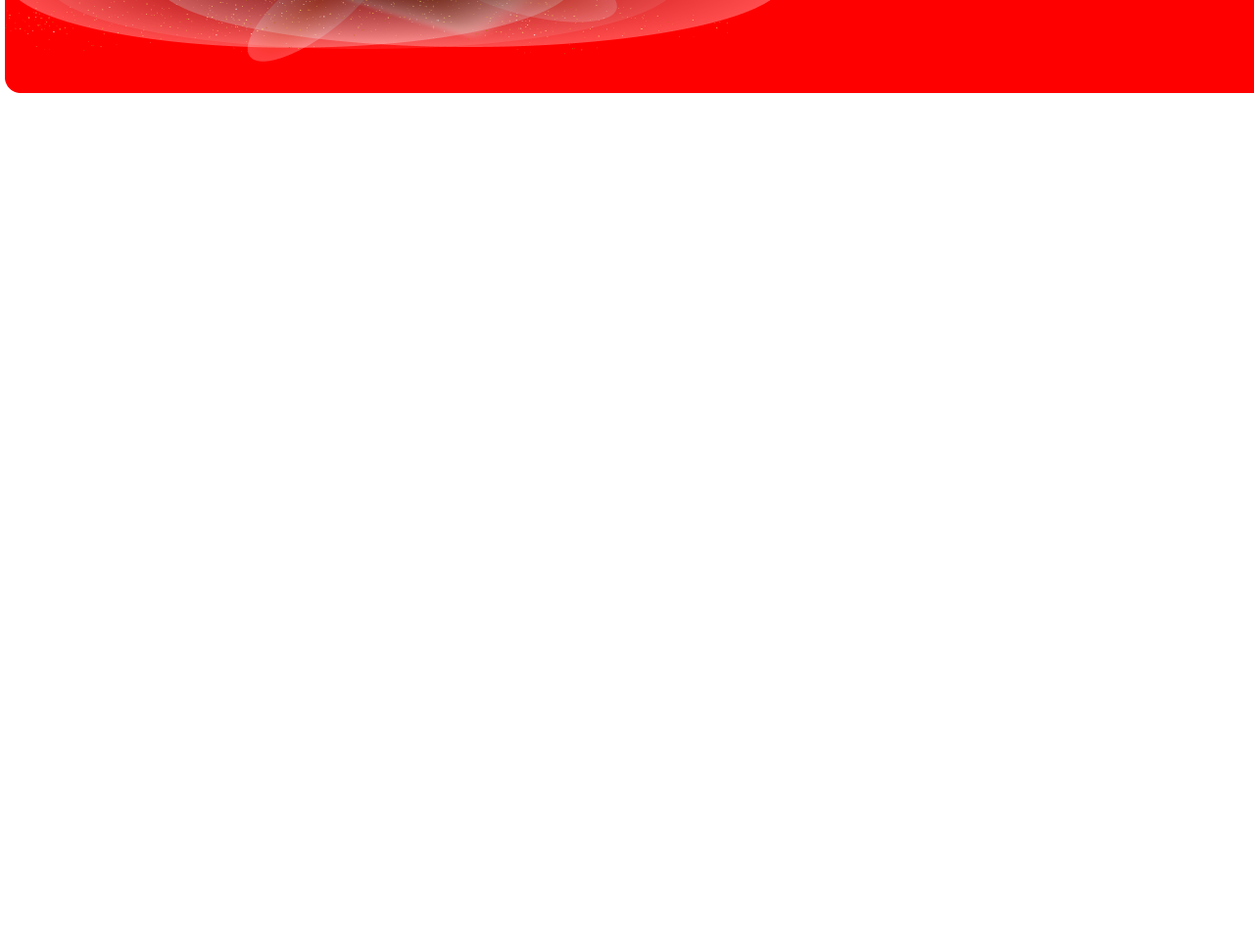
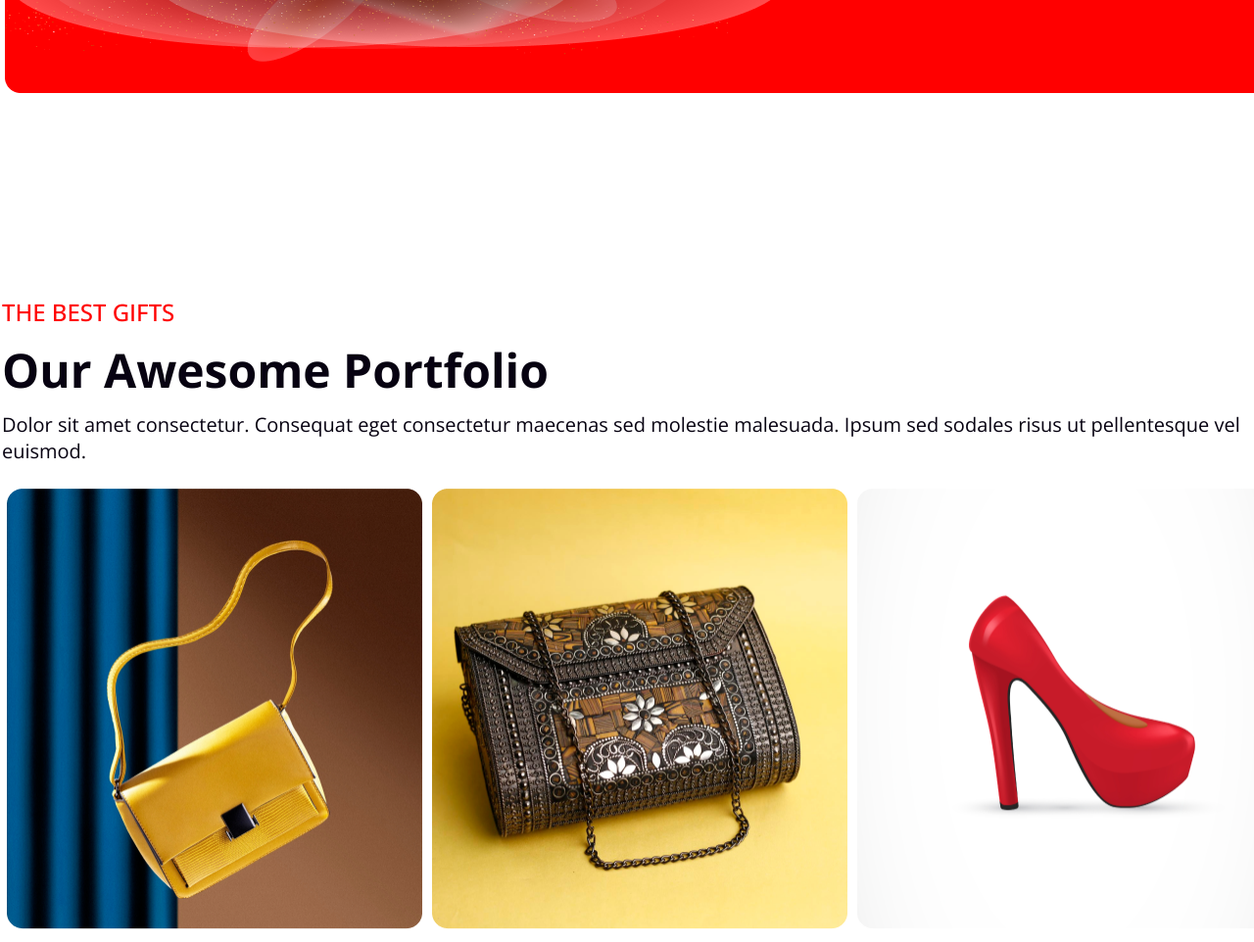
Before and after one commit to nafisfaiyaz-012/module5_task_newyearoffer, a plain HTML site: page index.html in a window 1280 px wide. Shown: the part 5079-6041 px from the top of the page at 98% size. Before the commit the page ends 5179 px from the top, so only its background shows below. Drawn offline with nearby package versions, Linux system fonts and the light colour scheme.

Commit message:
porfolio section added

```diff
--- a/index.html
+++ b/index.html
@@ -79,11 +79,11 @@
             <div class="comingsoon-section-column2">
                 <div class="column-2-div1">
                     <p>
-                    2024
-                </p>
-                <p>
-                    Dolor sit amet consectetur.<br>Consequat eget consectetur<br>maecenas sed.
-                </p>
+                        2024
+                    </p>
+                    <p>
+                        Dolor sit amet consectetur.<br>Consequat eget consectetur<br>maecenas sed.
+                    </p>
                 </div>
                 <div class="column-2-div2">
                     <img src="images/Group 96.png" alt="">
@@ -95,13 +95,43 @@
             <div class="holiday-desc">
                 <p class="text-align open-sans-inter-font mod1">WHAT IS FUNCTIONAL</p>
                 <p class="text-align open-sans-merriweather-font mod2"><span class="color1">Holidays</span> Sale 50%</p>
-                <p class="text-align open-sans-inter-font mod3">Dolor sit amet consectetur. Consequat eget consectetur maecenas sed
-molestie malesuada. Ipsum sed sodales risus ut pellentesque vel euismod. Eleifend nunc purus quam id fermentum amet amet sit consectetur.</p>
+                <p class="text-align open-sans-inter-font mod3">Dolor sit amet consectetur. Consequat eget consectetur
+                    maecenas sed
+                    molestie malesuada. Ipsum sed sodales risus ut pellentesque vel euismod. Eleifend nunc purus quam id
+                    fermentum amet amet sit consectetur.</p>
             </div>
             <div class="holiday-bg-image">
                 <img src="images/Group 75.png" alt="">
             </div>
         </section>
+
+        <!-- this is portfolio section -->
+         <section class="portfolio-section">
+            <p class="color1 open-sans-inter-font text-mod1">THE BEST GIFTS</p>
+            <p class="color2 open-sans-merriweather-font text-mod2">Our Awesome Portfolio</p>
+            <p class="color2 open-sans-inter-font text-mod3">Dolor sit amet consectetur. Consequat eget consectetur maecenas sed molestie malesuada. Ipsum sed sodales risus ut pellentesque vel euismod. </p>
+            <div class="portfolio-images-section">
+                <div>
+                    <img src="images/Rectangle 3.png" alt="">
+                </div>
+                <div>
+                    <img src="images/Rectangle 4.png" alt="">
+                </div>
+                <div>
+                    <img src="images/Rectangle 5.png" alt="">
+                </div>
+                <div>
+                    <img src="images/Rectangle 6.png" alt="">
+                </div>
+                <div>
+                    <img src="images/Rectangle 7.png" alt="">
+                </div>
+                <div>
+                    <img src="images/Rectangle 8.png" alt="">
+                </div>
+
+            </div>
+         </section>
     </main>
     <!-- This is the footer section -->
     <footer>
--- a/styles/newyear.css
+++ b/styles/newyear.css
@@ -225,6 +225,40 @@
     width: 674px;
     background: none;
 }
+
+/* portfolio section styles */
+.portfolio-section{
+    margin: 200px auto;
+    height: 1163px;
+    width: 1320px;
+    border: 2px solid white;
+    border-radius: 16px;
+}
+.portfolio-images-section{
+    display: flex;
+    flex-wrap: wrap;
+}
+.portfolio-images-section img{
+    height: 450px;
+    width: 424px;
+    border: 5px solid white;
+    border-radius: 16px;
+}
+.text-mod1{
+    font-size: 24px;
+    font-weight: 500;
+    margin-bottom: 10px;
+}
+.text-mod2{
+    font-size: 48px;
+    font-weight: bold;
+    margin-bottom: 10px;
+}
+.text-mod3{
+    font-size: 20px;
+    font-weight: 400;
+    margin-bottom: 20px;
+}
 /* Shared style */
 .text-align {
     text-align: center;
```
